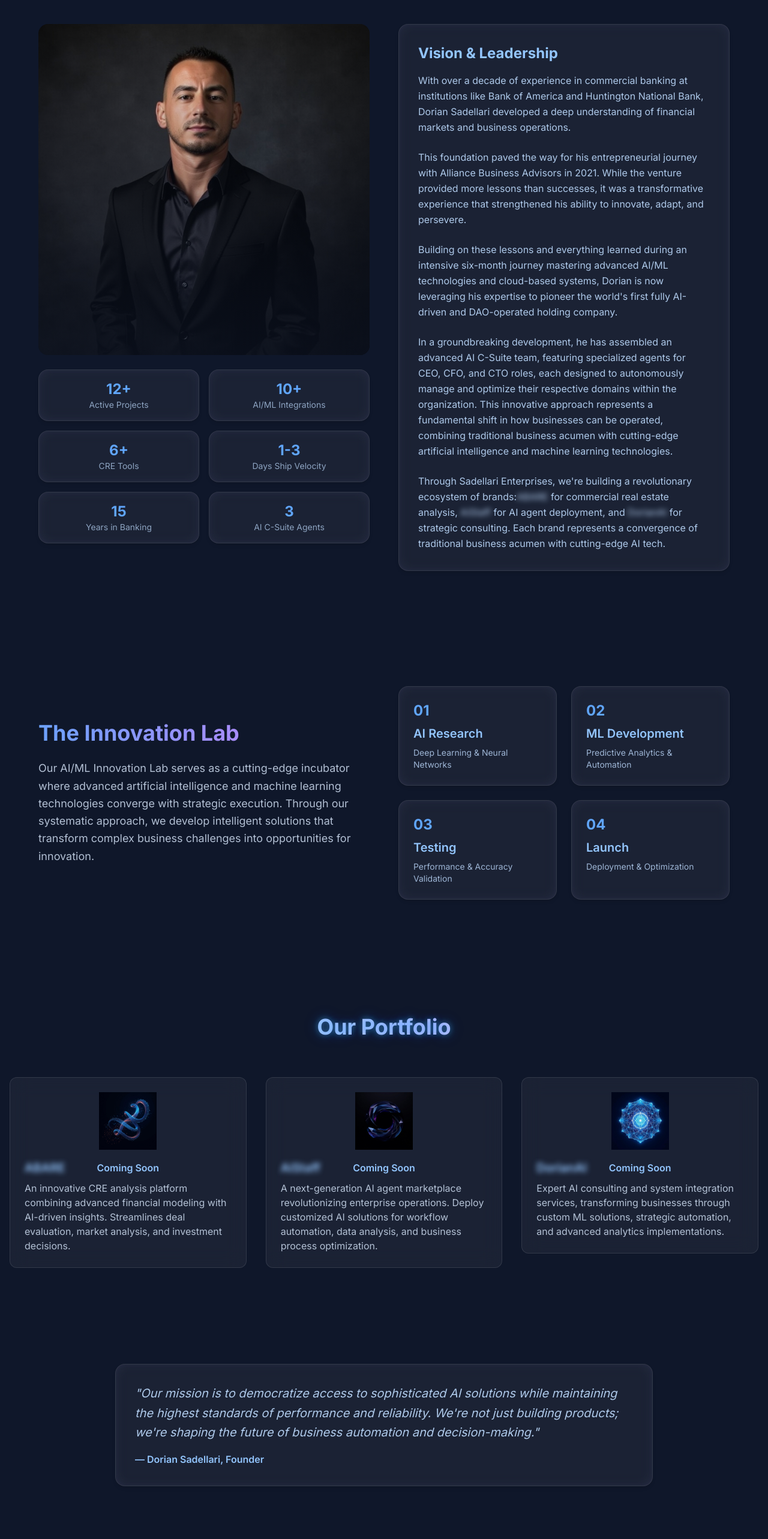
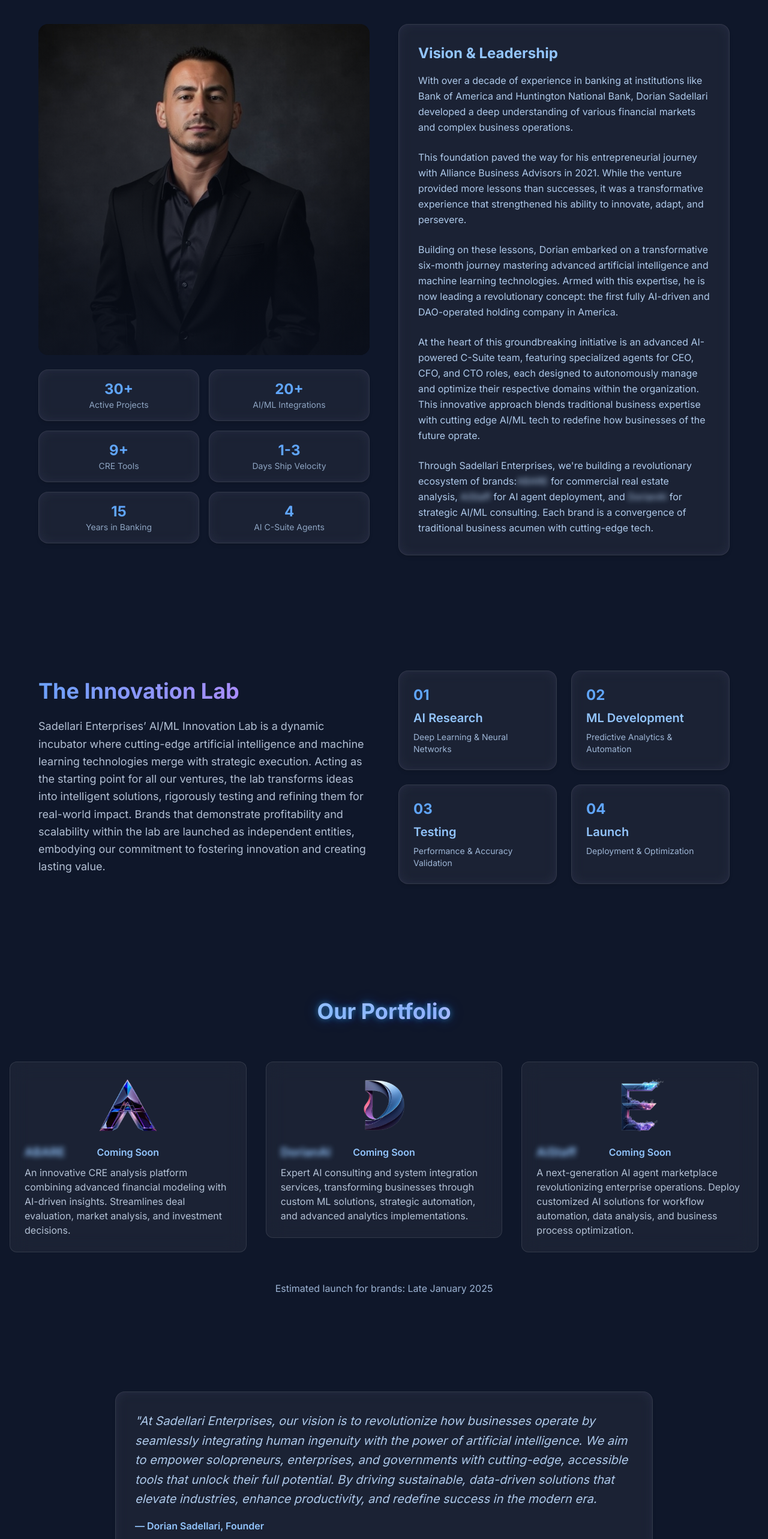
Before and after one commit to tony-42069/sadellari-website, a Next.js app: page / in a window 1280 px wide. Shown: the part 960-3526 px from the top of the page at 60% size. Built offline with nearby package versions, Linux system fonts and the light colour scheme.

Commit message:
Updated ABARE logo to a3-final-cropped.png and reordered portfolio section

```diff
--- a/src/components/EnhancedLanding.tsx
+++ b/src/components/EnhancedLanding.tsx
@@ -205,15 +205,15 @@
 
                 <div className="grid grid-cols-2 gap-4">
                   <div className="glass p-4 text-center rounded-2xl">
-                    <div className="text-2xl font-bold text-blue-400">12+</div>
+                    <div className="text-2xl font-bold text-blue-400">30+</div>
                     <div className="text-sm text-blue-200/70">Active Projects</div>
                   </div>
                   <div className="glass p-4 text-center rounded-2xl">
-                    <div className="text-2xl font-bold text-blue-400">10+</div>
+                    <div className="text-2xl font-bold text-blue-400">20+</div>
                     <div className="text-sm text-blue-200/70">AI/ML Integrations</div>
                   </div>
                   <div className="glass p-4 text-center rounded-2xl">
-                    <div className="text-2xl font-bold text-blue-400">6+</div>
+                    <div className="text-2xl font-bold text-blue-400">9+</div>
                     <div className="text-sm text-blue-200/70">CRE Tools</div>
                   </div>
                   <div className="glass p-4 text-center rounded-2xl">
@@ -225,7 +225,7 @@
                     <div className="text-sm text-blue-200/70">Years in Banking</div>
                   </div>
                   <div className="glass p-4 text-center rounded-2xl">
-                    <div className="text-2xl font-bold text-blue-400">3</div>
+                    <div className="text-2xl font-bold text-blue-400">4</div>
                     <div className="text-sm text-blue-200/70">AI C-Suite Agents</div>
                   </div>
                 </div>
@@ -235,9 +235,9 @@
                 <div className="glass p-8 rounded-2xl">
                   <h3 className="text-2xl font-bold text-blue-300 mb-4">Vision & Leadership</h3>
                   <p className="text-blue-200/90 leading-relaxed mb-6">
-                    With over a decade of experience in commercial banking at institutions like Bank of America
-                    and Huntington National Bank, Dorian Sadellari developed a deep understanding of financial
-                    markets and business operations.
+                    With over a decade of experience in banking at institutions like Bank of America
+                    and Huntington National Bank, Dorian Sadellari developed a deep understanding of various financial
+                    markets and complex business operations.
                   </p>
                   <p className="text-blue-200/90 leading-relaxed mb-6">
                     This foundation paved the way for his entrepreneurial journey with Alliance Business Advisors in 2021.
@@ -245,25 +245,24 @@
                     that strengthened his ability to innovate, adapt, and persevere.
                   </p>
                   <p className="text-blue-200/90 leading-relaxed mb-6">
-                    Building on these lessons and everything learned during an intensive six-month journey
-                    mastering advanced AI/ML technologies and cloud-based systems, Dorian is now
-                    leveraging his expertise to pioneer the world's first fully AI-driven and DAO-operated
-                    holding company.
+                    Building on these lessons, Dorian embarked on a transformative six-month journey mastering
+                    advanced artificial intelligence and machine learning technologies. Armed with this expertise,
+                    he is now leading a revolutionary concept: the first fully AI-driven and DAO-operated
+                    holding company in America.
                   </p>
                   <p className="text-blue-200/90 leading-relaxed mb-6">
-                    In a groundbreaking development, he has assembled an advanced AI
-                    C-Suite team, featuring specialized agents for CEO, CFO, and CTO roles, each designed to
+                    At the heart of this groundbreaking initiative is an advanced AI-powered C-Suite team,
+                    featuring specialized agents for CEO, CFO, and CTO roles, each designed to
                     autonomously manage and optimize their respective domains within the organization.
-                    This innovative approach represents a fundamental shift in how businesses can be
-                    operated, combining traditional business acumen with cutting-edge artificial
-                    intelligence and machine learning technologies.
+                    This innovative approach blends traditional business expertise with cutting edge AI/ML
+                    tech to redefine how businesses of the future oprate.
                   </p>
                   <p className="text-blue-200/90 leading-relaxed">
                     Through Sadellari Enterprises, we're building a revolutionary ecosystem of brands:
                     <span className="blur-sm select-none">ABARE</span> for commercial real estate analysis,{' '}
                     <span className="blur-sm select-none">AiStaff</span> for AI agent deployment, and{' '}
-                    <span className="blur-sm select-none">DorianAI</span> for strategic consulting. Each brand represents a convergence of traditional
-                    business acumen with cutting-edge AI tech.
+                    <span className="blur-sm select-none">DorianAI</span> for strategic AI/ML consulting. Each brand is a convergence of traditional
+                    business acumen with cutting-edge tech.
                   </p>
                 </div>
               </div>
@@ -287,26 +286,29 @@
 
           <div className="grid md:grid-cols-3 gap-8">
             <BrandCard
-              logo="/abare-logo.png.jpg"
+              logo="/a3-final-cropped.png"
               title="ABARE"
               actualBrandName="ABARE"
               description="An innovative CRE analysis platform combining advanced financial modeling with AI-driven insights. Streamlines deal evaluation, market analysis, and investment decisions."
               delay={0.2}
             />
             <BrandCard
-              logo="/aistaff-logo.png.jpg"
+              logo="/d-logo-final-cropped.png"
+              title="DorianAI"
+              actualBrandName="DorianAI"
+              description="Expert AI consulting and system integration services, transforming businesses through custom ML solutions, strategic automation, and advanced analytics implementations."
+              delay={0.4}
+            />
+            <BrandCard
+              logo="/e-logo-final-cropped.png"
               title="AiStaff"
               actualBrandName="AiStaff"
               description="A next-generation AI agent marketplace revolutionizing enterprise operations. Deploy customized AI solutions for workflow automation, data analysis, and business process optimization."
-              delay={0.4}
-            />
-            <BrandCard
-              logo="/dorianai-logo.png.jpg"
-              title="DorianAI"
-              actualBrandName="DorianAI"
-              description="Expert AI consulting and system integration services, transforming businesses through custom ML solutions, strategic automation, and advanced analytics implementations."
               delay={0.6}
             />
+          </div>
+          <div className="mt-12 text-center text-blue-200/80">
+            Estimated launch for brands: Late January 2025
           </div>
         </div>
       </section>
@@ -315,9 +317,11 @@
         <div className="container mx-auto px-4">
           <blockquote className="glass p-8 border-l-4 border-blue-500 max-w-4xl mx-auto rounded-2xl">
             <p className="text-xl text-blue-200/90 italic leading-relaxed">
-              "Our mission is to democratize access to sophisticated AI solutions while maintaining
-              the highest standards of performance and reliability. We're not just building products;
-              we're shaping the future of business automation and decision-making."
+              "At Sadellari Enterprises, our vision is to revolutionize how businesses operate by seamlessly
+              integrating human ingenuity with the power of artificial intelligence. We aim to empower
+              solopreneurs, enterprises, and governments with cutting-edge, accessible tools that unlock their full
+              potential. By driving sustainable, data-driven solutions that elevate industries, enhance productivity,
+              and redefine success in the modern era.
             </p>
             <footer className="mt-4 text-blue-300 font-semibold">
               — Dorian Sadellari, Founder
--- a/src/components/InnovationSection.tsx
+++ b/src/components/InnovationSection.tsx
@@ -18,10 +18,12 @@
               The Innovation Lab
             </h2>
             <p className="text-blue-100/80 text-lg leading-relaxed">
-              Our AI/ML Innovation Lab serves as a cutting-edge incubator where advanced
-              artificial intelligence and machine learning technologies converge with strategic execution.
-              Through our systematic approach, we develop intelligent solutions that transform
-              complex business challenges into opportunities for innovation.
+              Sadellari Enterprises’ AI/ML Innovation Lab is a dynamic incubator where cutting-edge artificial
+              intelligence and machine learning technologies merge with strategic execution. Acting as the starting
+              point for all our ventures, the lab transforms ideas into intelligent solutions, rigorously testing and
+              refining them for real-world impact. Brands that demonstrate profitability and scalability within the
+              lab are launched as independent entities, embodying our commitment to fostering innovation and
+              creating lasting value.
             </p>
           </div>
           <div className="grid grid-cols-2 gap-6">
```
Also changed, not shown: public/a-logo-2.png (deleted).
